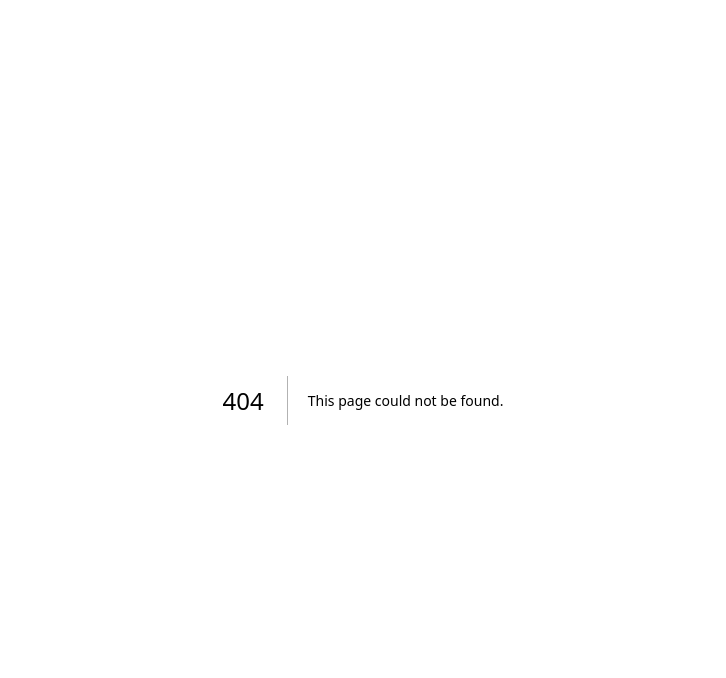
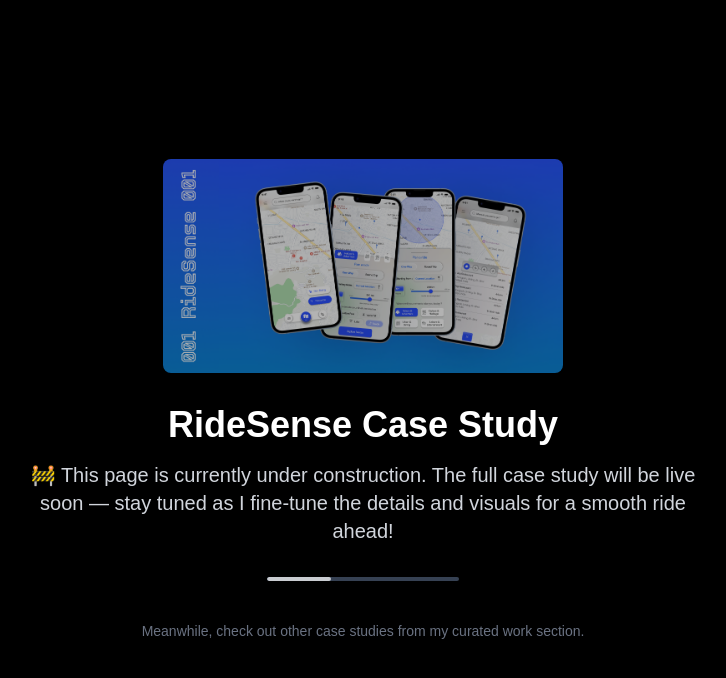
Before and after one commit to Yasharma117/Portfolio-Site, a Next.js app: page /projects/ridesense in a window 1280 px wide. Before the commit this address had no page. Shown: the top 678 px of the page, without its empty margins (277-1003 px from the left). Built offline with nearby package versions, Linux system fonts and the light colour scheme; a web font is replaced by a local one.

Commit message:
feat: added ridesense dummy page

```diff
--- /dev/null
+++ b/app/projects/ridesense/page.tsx
@@ -0,0 +1,31 @@
+"use client";
+
+import Image from "next/image";
+
+export default function RideSensePage() {
+  return (
+    <main className="flex flex-col items-center justify-center min-h-screen bg-black text-white text-center px-6">
+      <Image
+        src="/curatedWork/ridesense-thumbnail.png"
+        alt="RideSense placeholder"
+        width={400}
+        height={250}
+        className="rounded-lg mb-8 opacity-70"
+      />
+
+      <h1 className="text-4xl font-bold mb-4">RideSense Case Study</h1>
+      <p className="text-xl text-gray-300 max-w-2xl mb-8">
+        🚧 This page is currently under construction. The full case study will be live soon —
+        stay tuned as I fine-tune the details and visuals for a smooth ride ahead!
+      </p>
+
+      <div className="w-48 h-1 bg-gray-700 overflow-hidden rounded-full">
+        <div className="animate-pulse bg-white h-full w-1/3 rounded-full"></div>
+      </div>
+
+      <p className="mt-10 text-sm text-gray-500">
+        Meanwhile, check out other case studies from my curated work section.
+      </p>
+    </main>
+  );
+}
```
